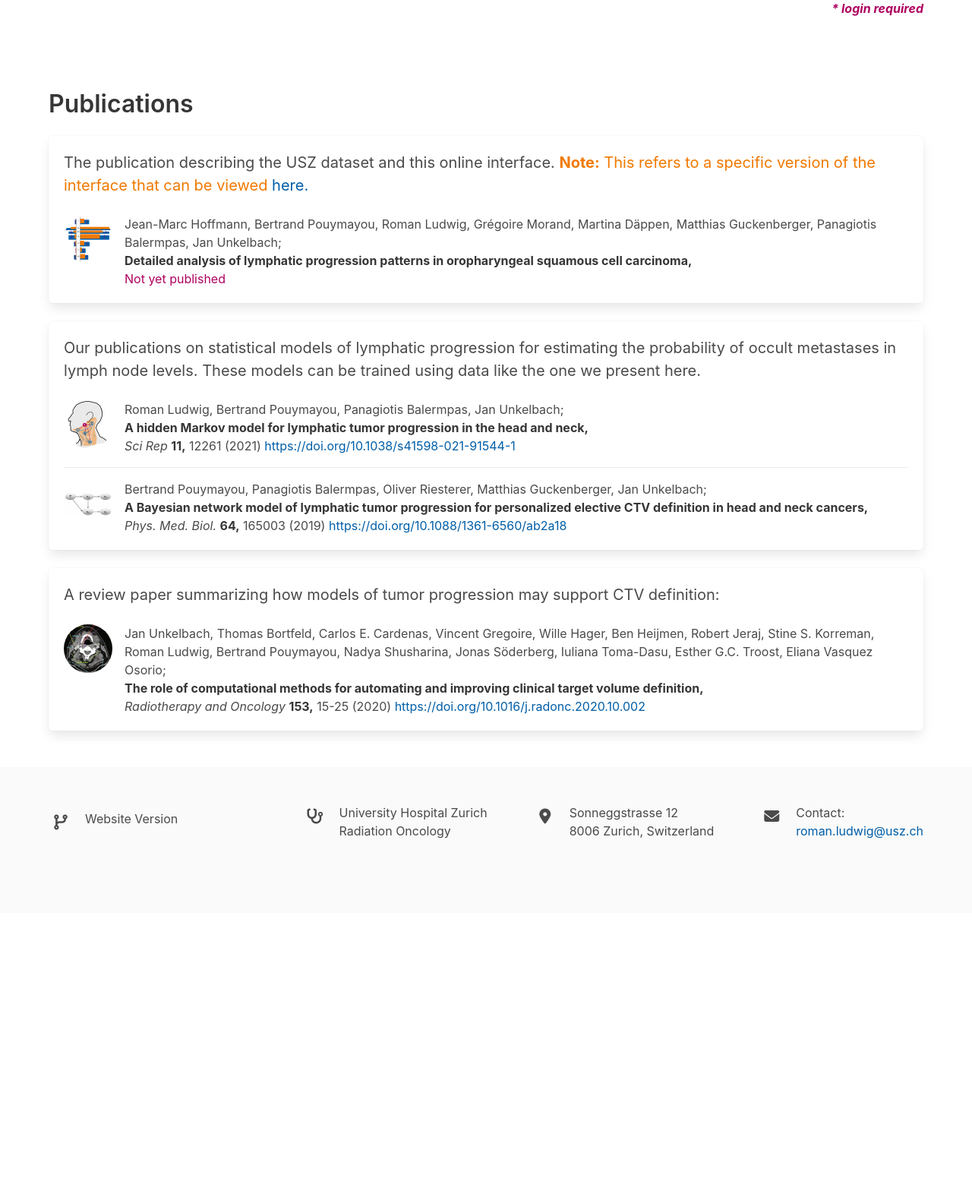
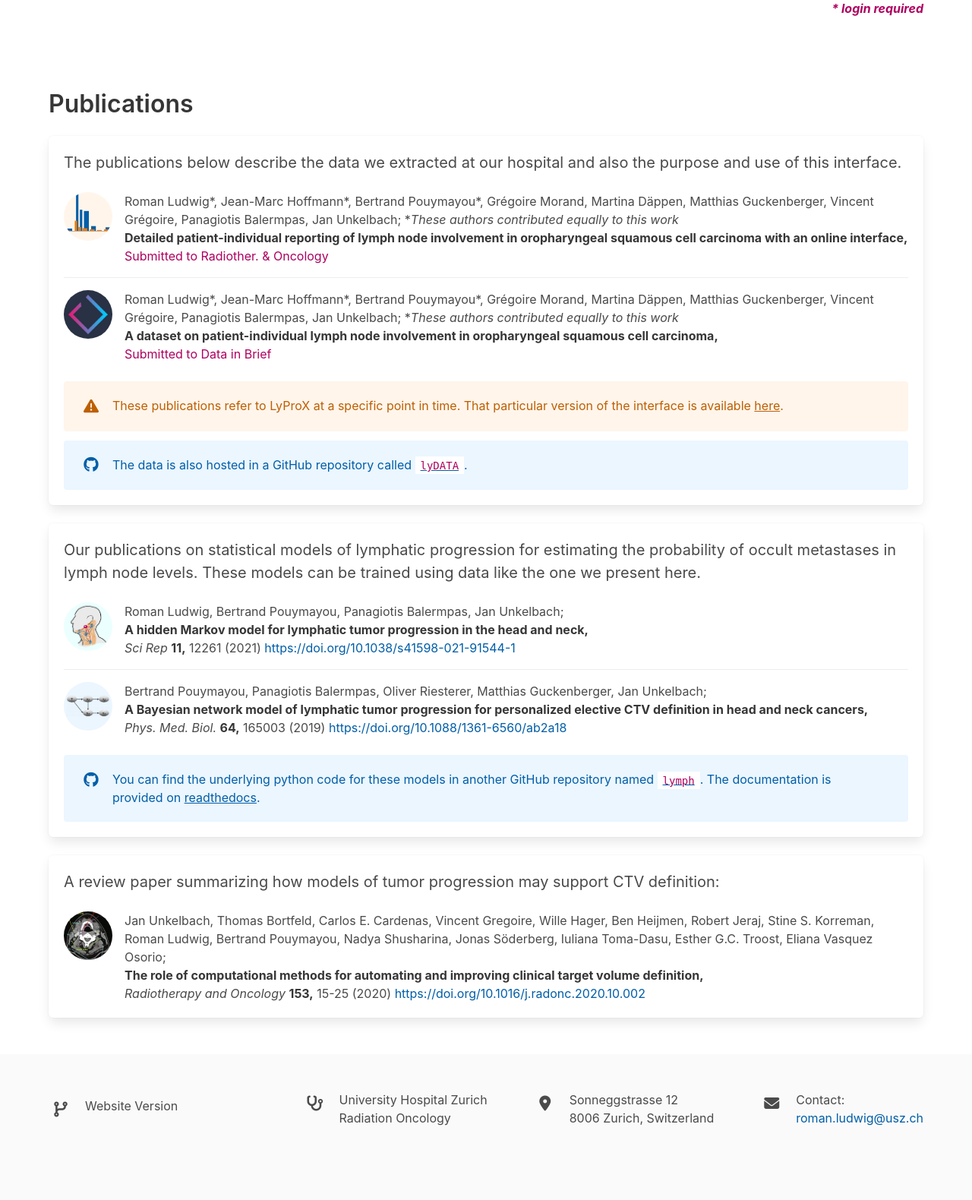
Before and after one commit to rmnldwg/lyprox, a Django app: template core/templates/index.html in a window 1280 px wide. Shown: the part 1457-3037 px from the top of the page at 76% size. Before the commit the page ends 2561 px from the top, so only its background shows below. Run offline with Django 3.2, Linux system fonts and the light colour scheme; the template is opened without the code that fills it, so the values that code supplies are empty; some libraries are stand-ins or nearby versions.

Commit message:
put more info & links to repos on home page

```diff
--- a/core/templates/index.html
+++ b/core/templates/index.html
@@ -185,11 +185,7 @@
 
         <div class="box">
             <p class="block is-size-5">
-                The publication describing the USZ dataset and this online interface.
-                <span class="has-text-warning">
-                    <strong class="has-text-warning">Note:</strong> This refers to a specific version of the interface that can be viewed
-                    <a href="https://2021-oropharynx.lyprox.org">here.</a>
-                </span>
+                The publications below describe the data we extracted at our hospital and also the purpose and use of this interface.
             </p>
             <div class="media">
                 <div class="media-left">
@@ -199,14 +195,58 @@
                 </div>
                 <div class="media-content">
                     <p>
-                        Jean-Marc Hoffmann, Bertrand Pouymayou, Roman Ludwig, Grégoire Morand, Martina Däppen, Matthias Guckenberger, Panagiotis Balermpas, Jan Unkelbach;
+                        Roman Ludwig*, Jean-Marc Hoffmann*, Bertrand Pouymayou*, Grégoire Morand, Martina Däppen, Matthias Guckenberger, Vincent Grégoire, Panagiotis Balermpas, Jan Unkelbach; *<em>These authors contributed equally to this work</em>
                         <br>
                         <strong class="has-text-secondary">
-                            Detailed analysis of lymphatic progression patterns in oropharyngeal squamous cell carcinoma,
+                            Detailed patient-individual reporting of lymph node involvement in oropharyngeal squamous cell carcinoma with an online interface,
                         </strong>
                         <br>
-                        <span class="has-text-danger">Not yet published</span>
+                        <span class="has-text-danger">Submitted to Radiother. & Oncology</span>
                     </p>
+                </div>
+            </div>
+            <div class="media">
+                <div class="media-left">
+                    <figure class="image is-64x64">
+                        <img class="is-rounded" src="{% static 'data-in-brief.png' %}" alt="repo icon">
+                    </figure>
+                </div>
+                <div class="media-content">
+                    <p>
+                        Roman Ludwig*, Jean-Marc Hoffmann*, Bertrand Pouymayou*, Grégoire Morand, Martina Däppen, Matthias Guckenberger, Vincent Grégoire, Panagiotis Balermpas, Jan Unkelbach; *<em>These authors contributed equally to this work</em>
+                        <br>
+                        <strong class="has-text-secondary">
+                            A dataset on patient-individual lymph node involvement in oropharyngeal squamous cell carcinoma,
+                        </strong>
+                        <br>
+                        <span class="has-text-danger">Submitted to Data in Brief</span>
+                    </p>
+                </div>
+            </div>
+
+            <span></span>
+
+            <div class="media notification is-warning is-light mt-5 mb-0">
+                <div class="media-left">
+                    <figure class="icon">
+                        <i class="fas fa-lg fa-exclamation-triangle"></i>
+                    </figure>
+                </div>
+                <div class="media-content">
+                    These publications refer to LyProX at a specific point in time. That particular version of the interface is available <a href="https://2021-oropharynx.lyprox.org">here</a>.
+                </div>
+            </div>
+
+            <span></span>
+
+            <div class="media notification is-primary is-light mt-3">
+                <div class="media-left">
+                    <figure class="icon">
+                        <i class="fab fa-lg fa-github"></i>
+                    </figure>
+                </div>
+                <div class="media-content">
+                    The data is also hosted in a GitHub repository called <a href="https://github.com/rmnldwg/lydata"><code>lyDATA</code></a>.
                 </div>
             </div>
         </div>
@@ -256,6 +296,20 @@
                     </p>
                 </div>
             </div>
+
+            <span></span>
+
+            <div class="media notification is-primary is-light mt-5">
+                <div class="media-left">
+                    <figure class="icon">
+                        <i class="fab fa-lg fa-github"></i>
+                    </figure>
+                </div>
+                <div class="media-content">
+                    You can find the underlying python code for these models in another GitHub repository named <a href="https://github.com/rmnldwg/lymph"><code>lymph</code></a>.
+                    The documentation is provided on <a href="https://lymph-model.readthedocs.io">readthedocs</a>.
+                </div>
+            </div>
         </div>
 
         <div class="box">
--- /dev/null
+++ b/patients/templates/patients/data_description.html
@@ -0,0 +1,6 @@
+<div class="content">
+    <ol>
+        <li></li>
+        <li></li>
+    </ol>
+</div>
--- a/patients/templates/patients/download.html
+++ b/patients/templates/patients/download.html
@@ -1,5 +1,6 @@
 {% extends "base.html" %}
 {% load static %}
+{% load mytags %}
 
 {% block head %}
 {% include 'head.html' with title="LyProX · Download CSV" %}
@@ -58,6 +59,10 @@
                 </div>
             </div>
         </div>
+
+        <div class="content">
+            {% include_md 'patients/data_description.md' %}
+        </div>
     </div>
 </section>
 
```
Also changed, not shown: patients/templates/patients/data_description.md (added, +57 -0 lines), patients/templates/patients/upload.html (+7 -2 lines), core/static/bn-paper.png, core/static/data-in-brief.png (added), core/static/data-paper.png, core/static/hmm-paper.png.
